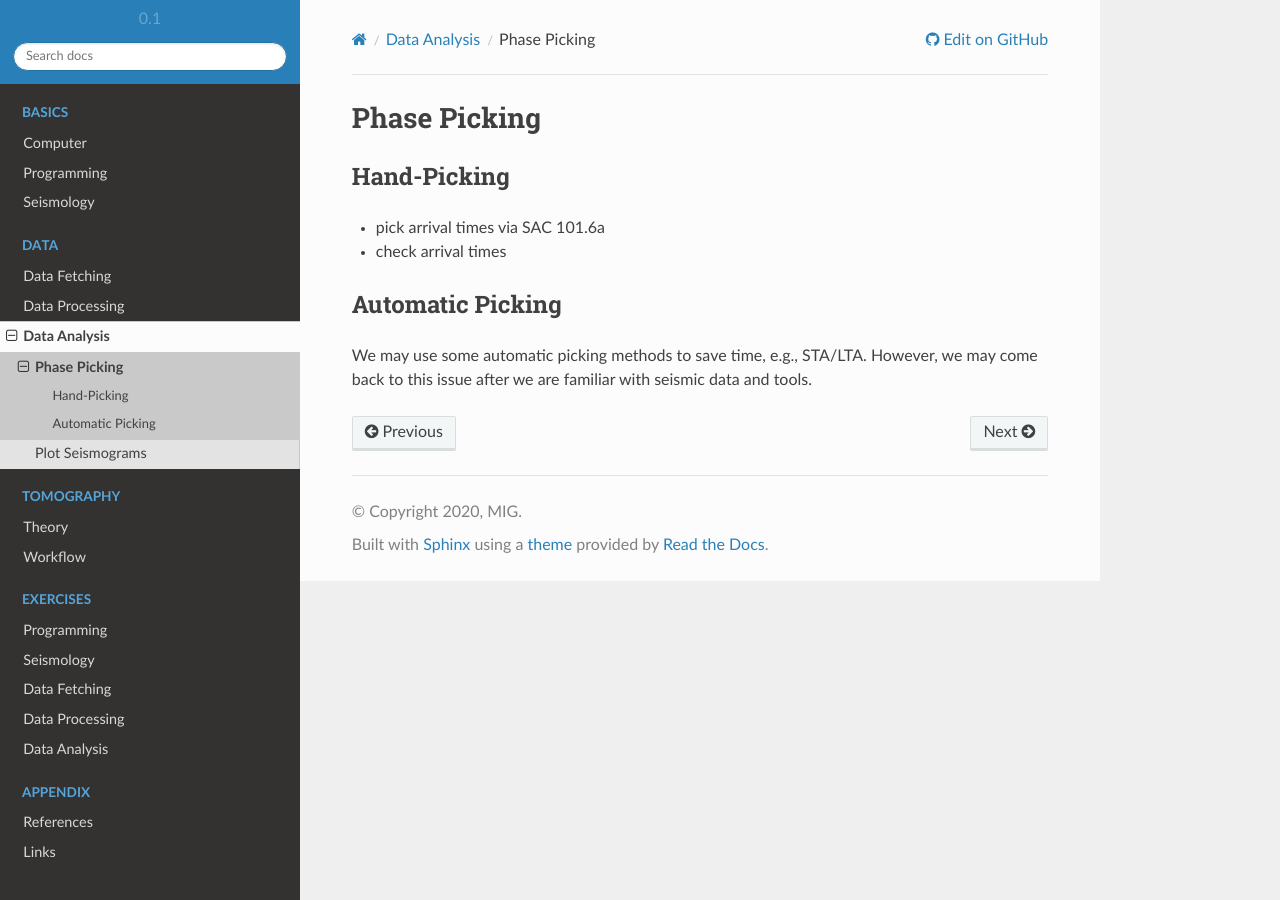
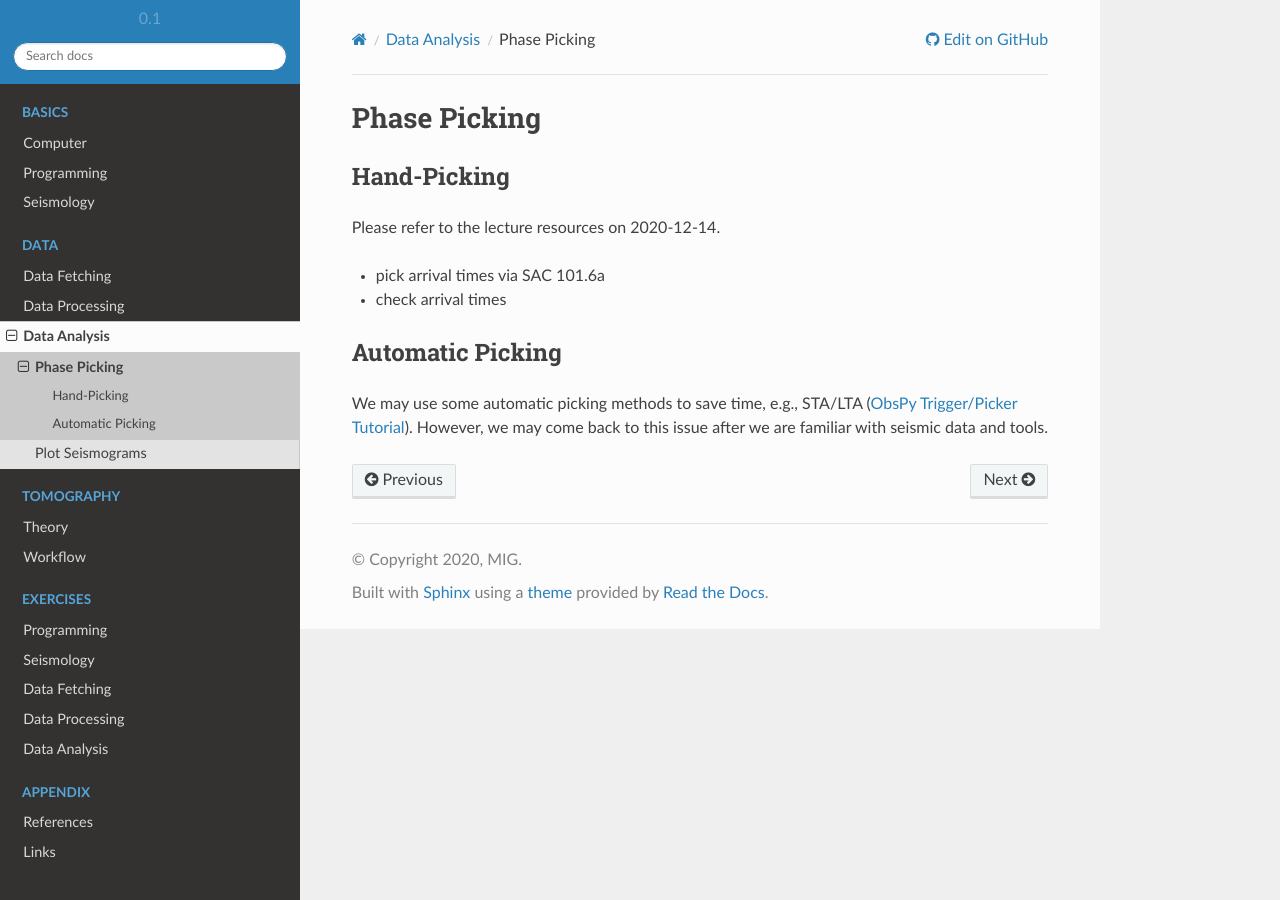
Before and after one commit to MIGG-NTU/SeisTomo_Tutorials, a Sphinx documentation site: the page built from source/data-analysis/phase-picking/index.rst, in a window 1280 px wide. Built offline with Sphinx 7.4.7 and the Read the Docs theme 2.0.0, drawn with Linux system fonts in a browser that asks for light colours.

Commit message:
Ask students refer to resources to learn data analysis

```diff
--- a/source/data-analysis/phase-picking/index.rst
+++ b/source/data-analysis/phase-picking/index.rst
@@ -4,6 +4,8 @@ Phase Picking
 
 Hand-Picking
 ------------
+
+Please refer to the lecture resources on 2020-12-14.
 
 - pick arrival times via SAC 101.6a
 - check arrival times
@@ -12,4 +14,4 @@ Hand-Picking
 Automatic Picking
 -----------------
 
-We may use some automatic picking methods to save time, e.g., STA/LTA. However, we may come back to this issue after we are familiar with seismic data and tools.
+We may use some automatic picking methods to save time, e.g., STA/LTA (`ObsPy Trigger/Picker Tutorial <https://docs.obspy.org/tutorial/code_snippets/trigger_tutorial.html>`__). However, we may come back to this issue after we are familiar with seismic data and tools.
```
